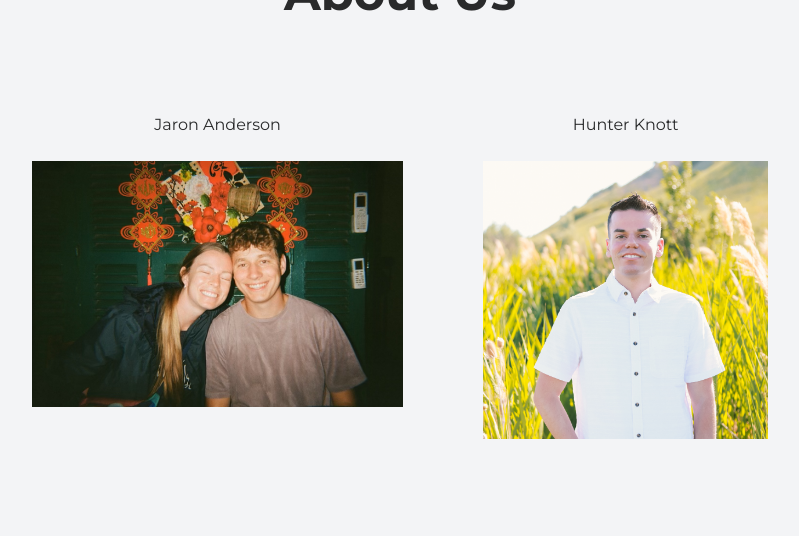
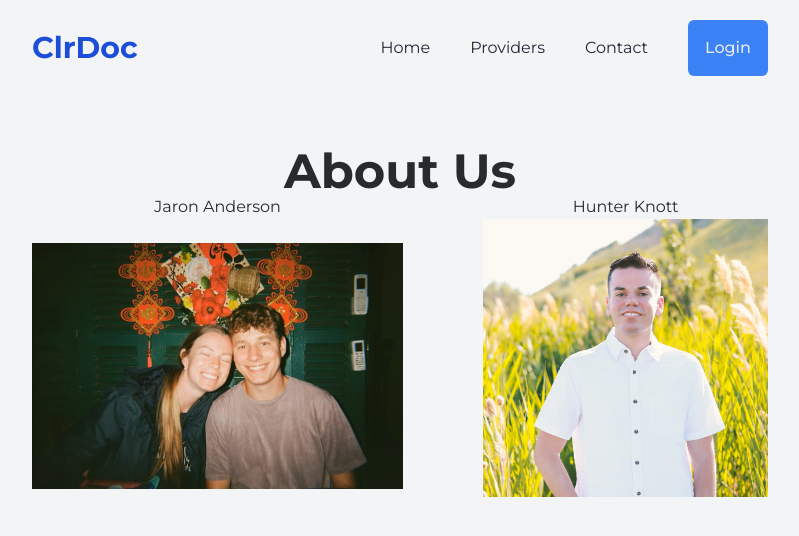
Before and after one commit to HunterKnott/clrdoc, a Next.js app: page /about in a window 1280 px wide. Shown: the top 536 px of the page, without its empty margins (240-1039 px from the left). Built offline with nearby package versions, Linux system fonts and the light colour scheme; no server answers.

Commit message:
Added more NavBars

```diff
--- a/app/about/page.jsx
+++ b/app/about/page.jsx
@@ -3,7 +3,8 @@ import NavBar from '../NavBar';
 export default function Page() {
     return (
         <main className="flex min-h-screen flex-col gap-6 items-center bg-gray-100">
-            <div className="max-w-[800px] mt-[-196px] w-full h-screen px-8 mx-auto pb-0 text-center flex flex-col gap-24 justify-center items-center">
+            <NavBar options={["App", "Providers", "Contact"]}/>
+            <div className="max-w-[800px] mt-[-196px] w-full h-screen px-8 pb-1 mx-auto text-center flex flex-col gap-0 justify-center items-center">
                 <h1 className="font-bold md:text-5xl sm:text-3xl text-2xl">About Us</h1>
                 <div className='flex flex-col md:flex-row gap-20'>
                     <div className='flex flex-col gap-6'>
@@ -12,10 +13,11 @@ export default function Page() {
                             <img src="Images/JaronPicture.png" alt="Image" />
                         </div>
                     </div>
-                    <div className='flex flex-col gap-6'>
+                    <div className='flex flex-col'>
                         <h2>Hunter Knott</h2>
                         <div className='container'>
                             <img src="Images/HunterPicture.png" alt="Images" />
+                            <p></p>
                         </div>
                     </div>
                 </div>
@@ -23,3 +25,5 @@ export default function Page() {
         </main>
     )
 }
+
+// Hi there, I'm Hunter Knott. I'm currently studying Computer Science at Utah Valley University. I have experience in software development and data analytics in a manufacturing environment, along with business web development. I love what I do!
--- a/app/login/page.jsx
+++ b/app/login/page.jsx
@@ -1,9 +1,11 @@
-import { login, signup } from './actions'
-import { OAuthButtons } from './oauth-buttons'
+import { login, signup } from './actions';
+import { OAuthButtons } from './oauth-buttons';
+import NavBar from '../NavBar';
 
 export default function LoginPage() {
   return (
     <main className="flex min-h-screen flex-col gap-6 items-center justify-center bg-gray-100">
+      {/* <NavBar options={["App", "About", "Providers", "Contact"]}/> */}
       <div className="flex flex-col md:flex-row md:gap-12">
         <div className="flex flex-col gap-4 w-80">
           <h1 className="font-bold md:text-3xl sm:text-3xl text-2xl">Authentication</h1>
--- a/app/page.jsx
+++ b/app/page.jsx
@@ -4,7 +4,7 @@ import NavBar from './NavBar';
 export default function Home() {
     return (
         <main className="flex min-h-screen flex-col gap-6 items-center bg-gray-100">
-            <NavBar options={["About", "Features", "Contact"]}/>
+            <NavBar options={["About", "Providers", "Contact"]}/>
             <div className="max-w-[800px] mt-[-96px] w-full h-screen mx-auto text-center flex flex-col gap-6 justify-center items-center">
                 <img src="Images/ClrDocIcon.png" alt="Icon" className="w-[200px]" />
                 <h1 className="font-bold md:text-5xl sm:text-3xl text-2xl">A platform to find transparent healthcare pricing</h1>
--- a/app/patient/page.jsx
+++ b/app/providers/page.jsx
@@ -1,6 +1,7 @@
 'use client';
 import { useEffect, useState } from 'react';
 import { createClient } from '@supabase/supabase-js';
+import Navbar from '../NavBar';
 // import initMap from './search';
 // import Map from './map';
 
@@ -52,7 +53,8 @@ export default function Page() {
   }
 
   return (
-    <main className="flex min-h-screen flex-col gap-6 items-center justify-center bg-gray-100 py-24">
+    <main className="flex min-h-screen flex-col gap-6 items-center justify-center bg-gray-100">
+      <Navbar options={["App", "About", "Contact"]}/>
       <div className="flex flex-col gap-2 items-center p-6 text-center">
         <h1 className="text-4xl font-bold">ClrDoc</h1>
         <p>Connecting cash pay patients with quality providers</p>
```
Also changed, not shown: app/providers/map.jsx (renamed from app/patient/map.jsx), app/providers/search.js (renamed from app/patient/search.js).
